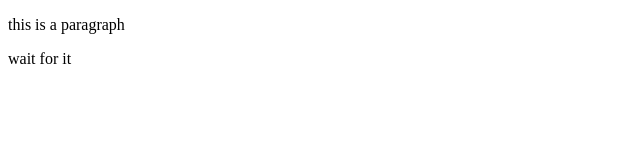
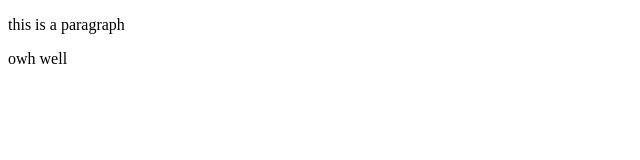
Before and after one commit to VBrainIkwuba/git-test, a website: page index.html in a window 1280 px wide. Shown: the full height of the page, 0-640 px from the left. Drawn offline with Linux system fonts and the light colour scheme.

Commit message:
second commit

```diff
--- a/index.html
+++ b/index.html
@@ -10,7 +10,7 @@
 
 <body>
     <p>this is a paragraph</p>
-    <p>wait for it</p>
+    <p>owh well</p>
 </body>
 
 </html>
```
